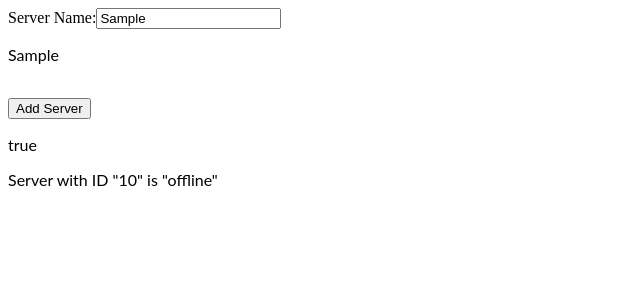
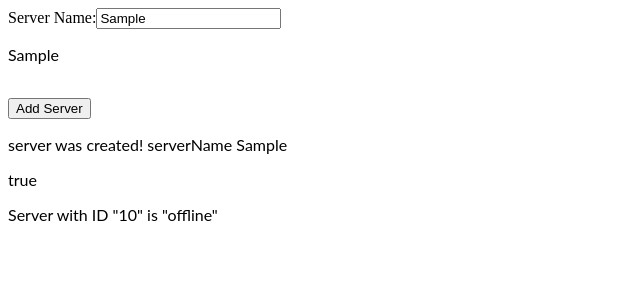
Before and after one commit to venkatagowthami/angular-ivy-y4rcme, an Angular app: page / in a window 1280 px wide. Both pictures are taken after typing "Sample" into the empty fields and a click on the button "Add Server". Shown: the top 300 px of the page, without its empty margins (0-640 px from the left). Built offline with nearby package versions, Linux system fonts and the light colour scheme.

Commit message:
1 file modified

```diff
--- a/src/app/app.component.html
+++ b/src/app/app.component.html
@@ -15,7 +15,7 @@
   Add Server
 </button>
 <!-- <p>{{allowNewServer}}</p> -->
-<p *ngIf="$1"> server was created! serverName {{serverName}}</p>
+<p *ngIf="serverCreated">server was created! serverName {{serverName}}</p>
 <!-- <p>{{serverCreationStatus}}</p> -->
 <p [innerText]="allowNewServer"></p>
 <p>Server with ID "{{serverId}}" is "{{getServerStatus()}}"</p>
```
